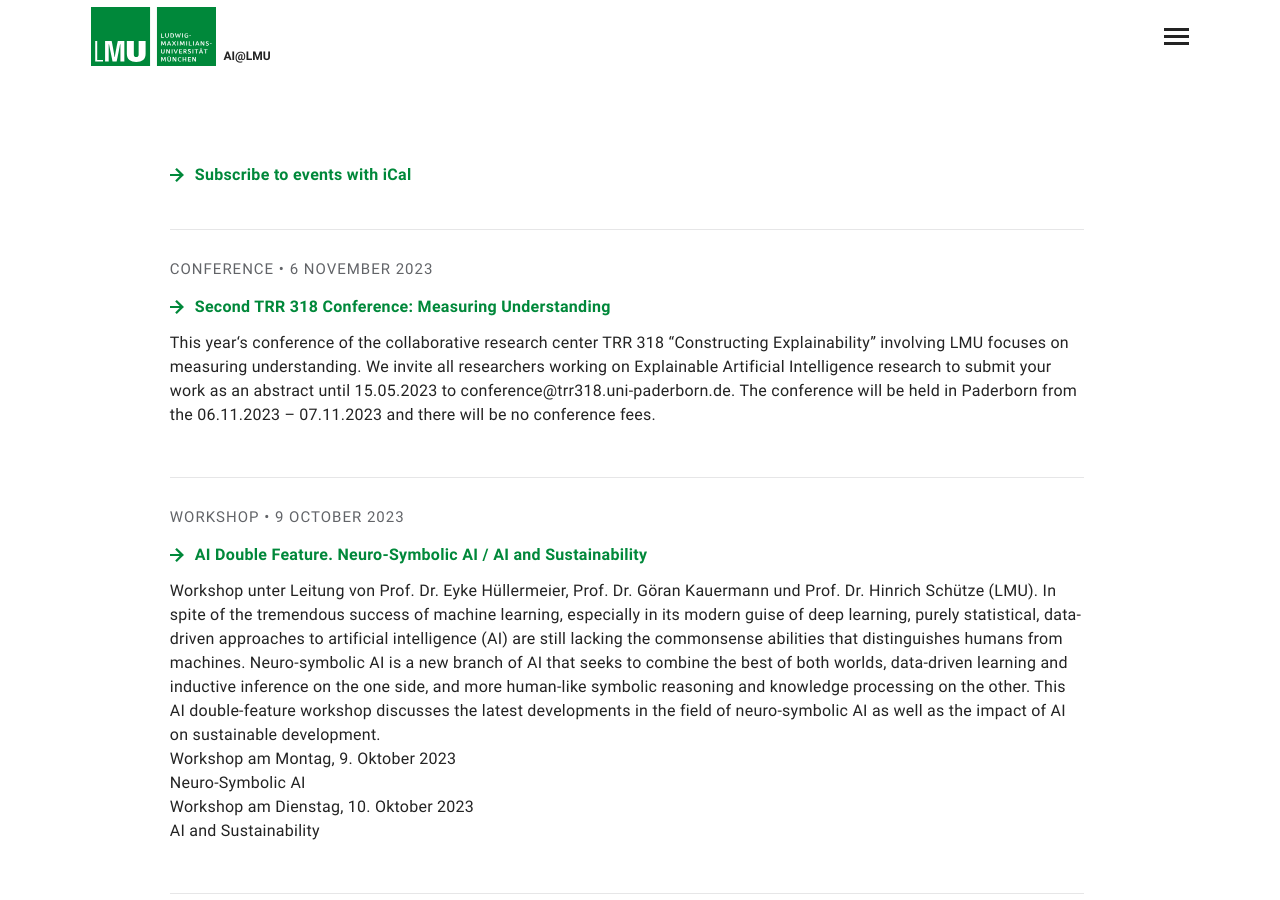
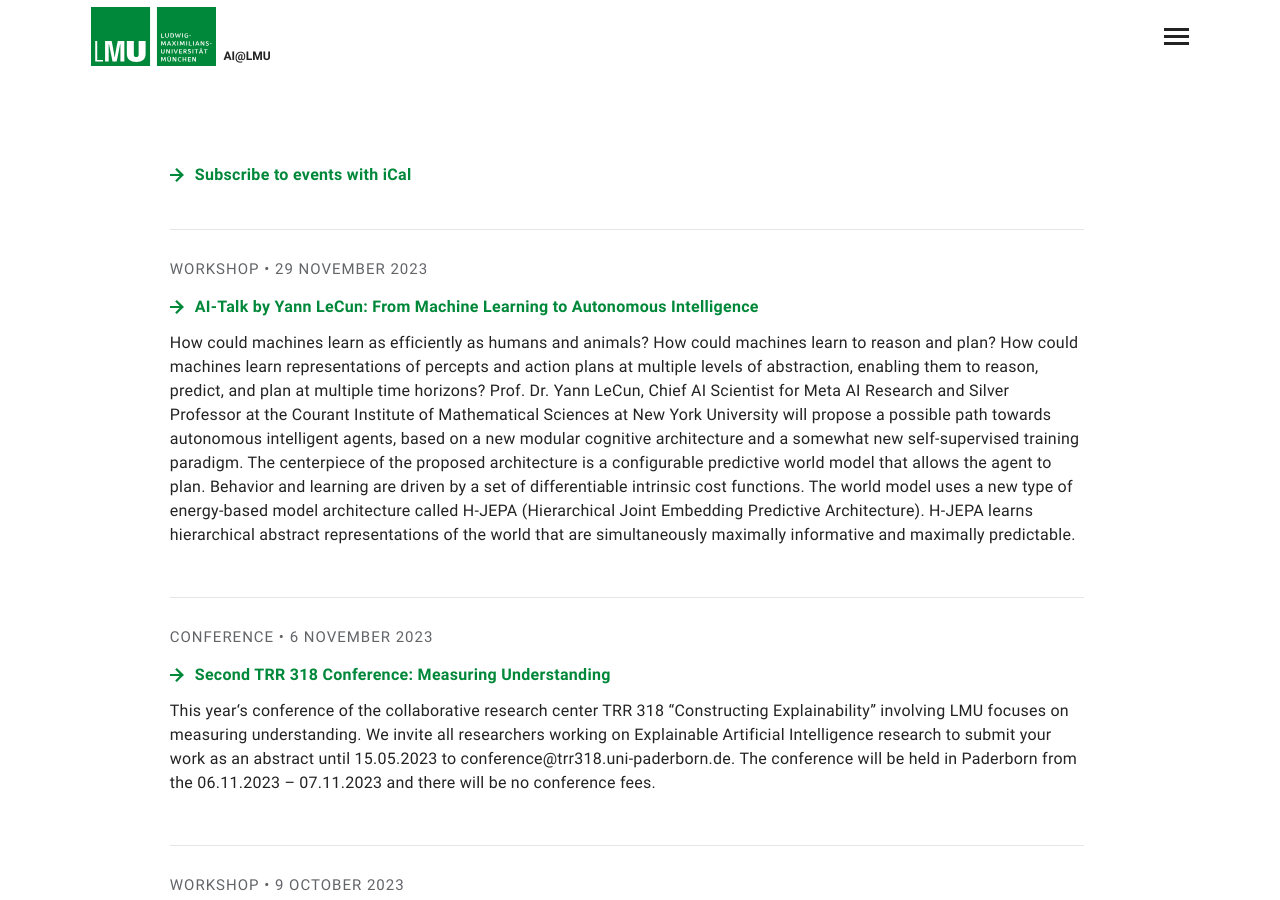
Before and after one commit to aiatlmu/aiatlmu.github.io, a Jekyll site: the page built from events/index.html, in a window 1280 px wide and 900 px high, scrolled down 681 px. Built offline with Jekyll 4.4.1, drawn with Linux system fonts in a browser that asks for light colours; some of the changed text lies outside the part shown.

```diff
--- a/_data/events.yml
+++ b/_data/events.yml
@@ -517,7 +517,6 @@
   start: 100000
   end: 180000
 
-
 - id: 43
   type: Workshop
   date: 2023-10-09
@@ -532,3 +531,13 @@
   cal: true
   start: 100000
   end: 180000
+
+- id: 44
+  type: Workshop
+  date: 2023-11-29
+  title: AI-Talk by Yann LeCun&#58; From Machine Learning to Autonomous Intelligence
+  link: https://www.ai-news.lmu.de/lecun/
+  description: 'How could machines learn as efficiently as humans and animals? How could machines learn to reason and plan? How could machines learn representations of percepts and action plans at multiple levels of abstraction, enabling them to reason, predict, and plan at multiple time horizons? Prof. Dr. Yann LeCun, Chief AI Scientist for Meta AI Research and Silver Professor at the Courant Institute of Mathematical Sciences at New York University will propose a possible path towards autonomous intelligent agents, based on a new modular cognitive architecture and a somewhat new self-supervised training paradigm. The centerpiece of the proposed architecture is a configurable predictive world model that allows the agent to plan. Behavior and learning are driven by a set of differentiable intrinsic cost functions. The world model uses a new type of energy-based model architecture called H-JEPA (Hierarchical Joint Embedding Predictive Architecture). H-JEPA learns hierarchical abstract representations of the world that are simultaneously maximally informative and maximally predictable. '
+  cal: true
+  start: 141500
+  end: 153000
--- a/archive/index.html
+++ b/archive/index.html
@@ -26,6 +26,9 @@
 					<h1 class="header-news-detail__headline">Archive</h1>
 					<p>We send out a newsletter once a month. Here are the ones so far:
 					<ul>
+					<li>
+					<p><a href="https://309506.seu2.cleverreach.com/m/14630671">August 2023</a></p>
+					</li>
 					<li>
 					<p><a href="https://309506.seu2.cleverreach.com/m/14562919">July 2023</a></p>
 					</li>
```
Also changed, not shown: _posts/2023-08-01-relai-grand-opening.markdown (added, +14 -0 lines).
